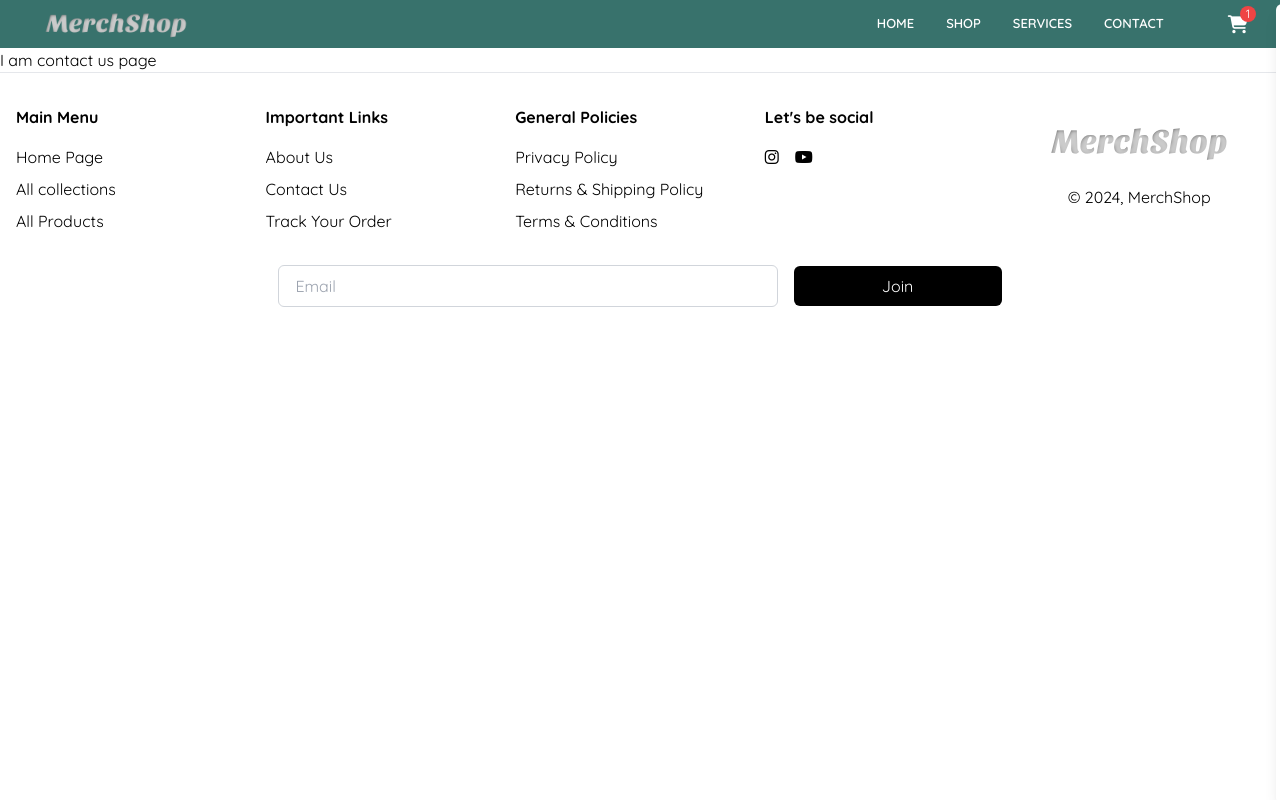
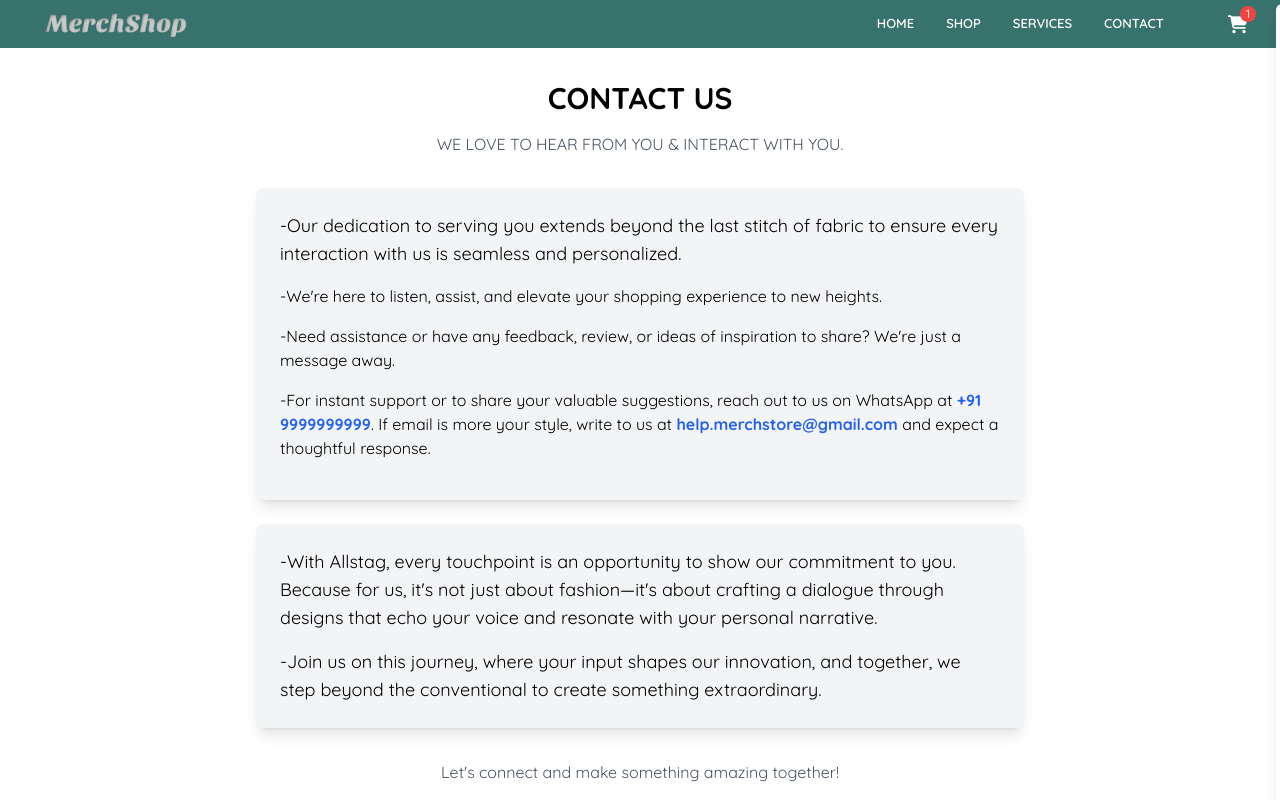
Before and after one commit to Rahul-Dhaka/Merch-shop, a React (Vite) app in the folder client/: page /contact in a window 1280 px wide. Shown: the top 800 px of the page. Built offline with nearby package versions, Linux system fonts and the light colour scheme.

Commit message:
Modify Contactus page

```diff
--- a/client/src/Pages/Contactus.jsx
+++ b/client/src/Pages/Contactus.jsx
@@ -3,7 +3,42 @@ import React from 'react'
 const Contactus = () => {
   return (
     <div>
-      I am contact us page
+      <div className="container mx-auto px-4 py-8">
+        <div className="max-w-3xl mx-auto">
+          <h1 className="text-3xl font-bold text-center mb-4">CONTACT US</h1>
+          <p className="text-center text-gray-600 mb-8">
+            WE LOVE TO HEAR FROM YOU & INTERACT WITH YOU.
+          </p>
+
+          <div className="bg-gray-100 p-6 rounded-lg shadow-lg mb-6">
+            <p className="text-lg mb-4">
+              -Our dedication to serving you extends beyond the last stitch of fabric to ensure every interaction with us is seamless and personalized.
+            </p>
+            <p className="mb-4">
+              -We're here to listen, assist, and elevate your shopping experience to new heights.
+            </p>
+            <p className="mb-4">
+              -Need assistance or have any feedback, review, or ideas of inspiration to share? We're just a message away.
+            </p>
+            <p className="mb-4">
+              -For instant support or to share your valuable suggestions, reach out to us on WhatsApp at <strong className="text-blue-600">+91 9999999999</strong>. If email is more your style, write to us at <strong className="text-blue-600">help.merchstore@gmail.com</strong> and expect a thoughtful response.
+            </p>
+          </div>
+
+          <div className="bg-gray-100 p-6 rounded-lg shadow-lg mb-6">
+            <p className="text-lg mb-4">
+              -With Allstag, every touchpoint is an opportunity to show our commitment to you. Because for us, it's not just about fashion—it's about crafting a dialogue through designs that echo your voice and resonate with your personal narrative.
+            </p>
+            <p className='text-lg'>
+              -Join us on this journey, where your input shapes our innovation, and together, we step beyond the conventional to create something extraordinary.
+            </p>
+          </div>
+
+          <p className="text-center text-gray-600 mt-8">
+            Let's connect and make something amazing together!
+          </p>
+        </div>
+      </div>
     </div>
   )
 }
```
Also changed, not shown: 1 other file (tests, documents, lock files or other folders).
